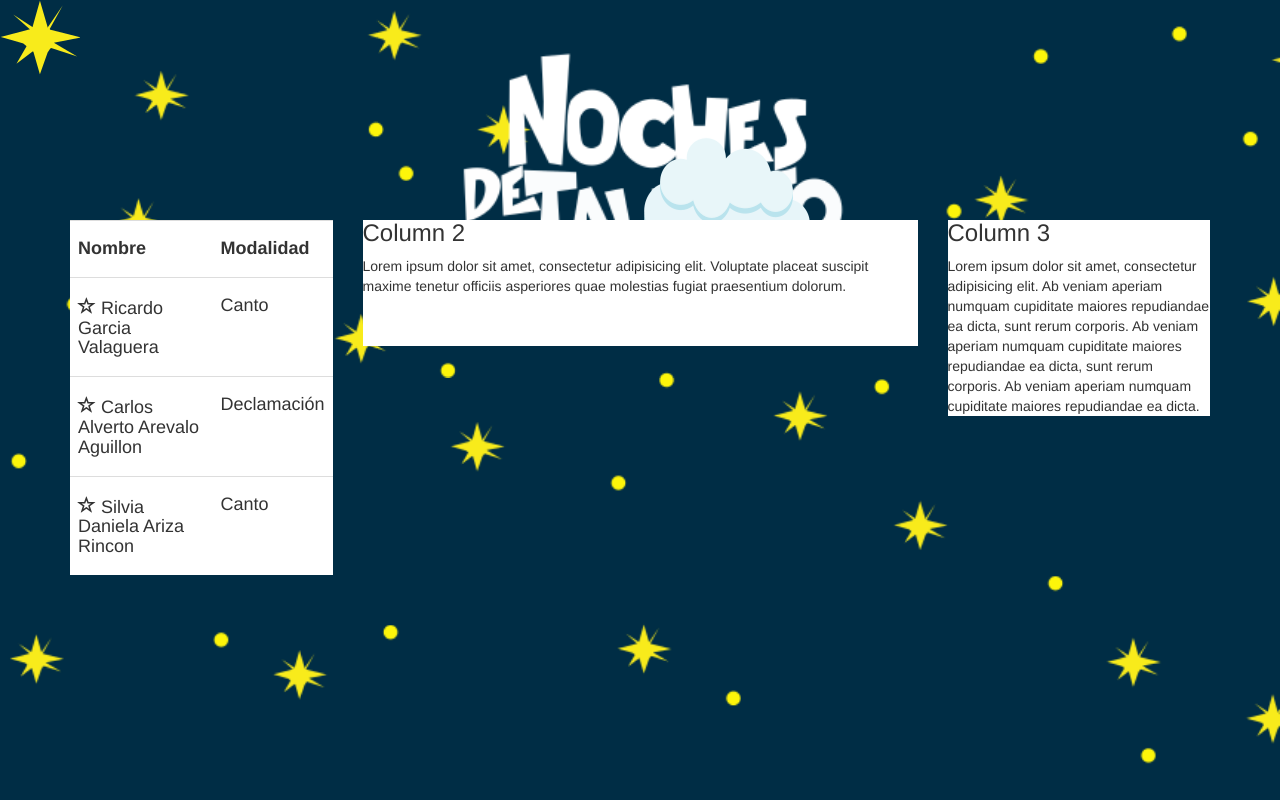
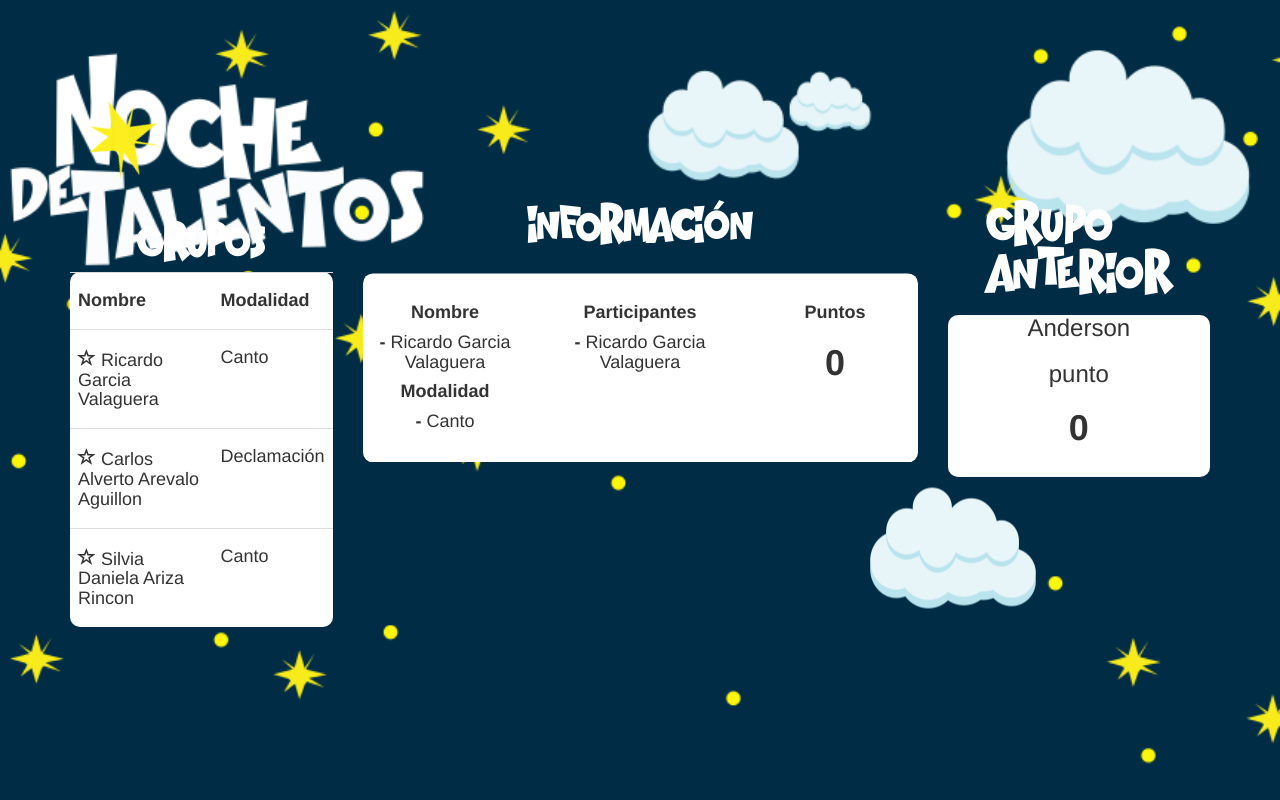
Before and after one commit to CaballeroArauca/VirtualAraucano, a PHP site: page /sitiosWeb/html/puntuacion.html in a window 1280 px wide. Run offline with PHP 8.4, Linux system fonts and the light colour scheme.

Commit message:
resultados y puntuacion terminados

```diff
--- a/sitiosWeb/css/Mycss3.css
+++ b/sitiosWeb/css/Mycss3.css
@@ -7,33 +7,37 @@ body,html{
 	background-size: cover;
 
 }
+
+
+.espacio{
+	padding: 15%;
+   animation:  fron-w 10s infinite ;
+	transform: translateY(10%);
+
+}
 .participantes{
 	background: #fff;
+	border: 2px ;
+    border-radius: 10px;
+
+
 }
 .informacion{
 	background: #fff;
+	border: 2px ;
+    border-radius: 10px;
+	animation:  fron-m 10s ;
 }
 .despues{
 	background: #fff;
+	animation:  fron-s 3s ;
+	border: 2px ;
+    border-radius: 10px;
 }
-.mover{
-	animation: hola .8s linear;
+
+.img-infor{
+	animation:  img-e 3s;
 }
-@keyfarmes hola{
-	0%{
-		transform: translateY(400px);
-		animation-timing-function: ease-out;
-	}
-	60%{
-		transform: translateY(-50px);
-		animation-timing-function: ease-in;
-	}
-	80%{
-		transform: translateY(400px);
-		animation-timing-function: ease-out;
-	}
-100%{
-		transform: translateY(0px);
-		animation-timing-function: ease-in;
-	}
+.img-despues{
+	animation: img-p 5s;
 }
--- a/sitiosWeb/html/calificaciones.html
+++ b/sitiosWeb/html/calificaciones.html
@@ -154,7 +154,7 @@
         <div class="row">
           <div class="col-mx-10">
 
-             <img src="../img/logo-va1.jpg" class="img-rounded col-xs- col-sm-offset-6 " alt="Cinque Terre" width="15%" height="15%">
+             <img src="../img/logo-va1.jpg" class="img-rounded col-xs-2 col-sm-offset-5 " alt="Cinque Terre" width="15%" height="15%">
 
           </div>
 
--- a/sitiosWeb/html/puntuacion.html
+++ b/sitiosWeb/html/puntuacion.html
@@ -19,7 +19,7 @@
     <div class="img-nuve2">
 
     </div>
-   </div>
+
 	<div class="container">
 
     <br>
@@ -37,6 +37,7 @@
     <div class="col-sm-3 mover">
       <div class="col-padding">
        <br>
+          <p align="center"><img  src="../img/grupos.png"></p>
           <div class="participantes">
             <table class="table table-hover">
               <tr>
@@ -65,29 +66,56 @@
           </div>
       </div>
     </div>
+    <div class="cont-info">
     <div class="col-sm-6">
       <div class="col-padding">
+        <p align="center"><img  src="../img/informacion.png" class="img-infor"></p>
+        <br>
       	<div class="informacion">
-
-
-        <h3>Column 2</h3>
-        <p>Lorem ipsum dolor sit amet, consectetur adipisicing elit. Voluptate placeat suscipit maxime tenetur officiis asperiores quae molestias fugiat praesentium dolorum.</p>
       	   <br>
+          <div  id="div2" class="datos" align="center">
+            <div class="row">
+              <div class="col-sm-4">
+                <h4><b>Nombre</b></h4>
+                <h4><b>-</b> Ricardo Garcia Valaguera</h4>
+                <h4><b>Modalidad</b></h4>
+                <h4><b>-</b> Canto</h4>
+              </div>
+              <div class="col-sm-4">
+                <h4><b>Participantes</b></h4>
+                <h4><b>-</b> Ricardo Garcia Valaguera</h4>
+              </div>
+              <div class="col-sm-4">
+                <center>
+                  <h4><b>Puntos</b></h4>
+                  <div class="puntos">
+                    <h1><b id="total">0</b></h1>
+                  </div>
+                </center>
+              </div>
+            </div>
+          </div>
           <br>
-
+        </div>
       </div>
     </div>
     </div>
     <div class="col-sm-3">
       <div class="col-padding">
-      <div class="despues">
-        <h3>Column 3</h3>
-        <p>Lorem ipsum dolor sit amet, consectetur adipisicing elit. Ab veniam aperiam numquam cupiditate maiores repudiandae ea dicta, sunt rerum corporis. Ab veniam aperiam numquam cupiditate maiores repudiandae ea dicta, sunt rerum corporis. Ab veniam aperiam numquam cupiditate maiores repudiandae ea dicta.</p>
+        <p align="center"><img  src="../img/anterior.png" class="img-despues"></p>
+        <div class="despues " align="center">
+           <h3>Anderson </h3>
+        <div class="puntos">
+          <h3>punto</h3>
+         <h1><b id="total">0</b></h1>
+        </div>
+         <br>
+        </div>
+
       </div>
     </div>
     </div>
      </div>
-
  </div>
 </body>
 </html>
```
Also changed, not shown: sitiosWeb/css/animacion.css (+77 -5 lines), sitiosWeb/html/resultados.html (added, +45 -0 lines), sitiosWeb/img/anterior.png (added), sitiosWeb/img/fondo.png, sitiosWeb/img/fondoC.png, sitiosWeb/img/grupos.png (added), sitiosWeb/img/informacion.png (added), sitiosWeb/img/luces.png (added). Lines whose indentation alone changed are shown as unchanged.
